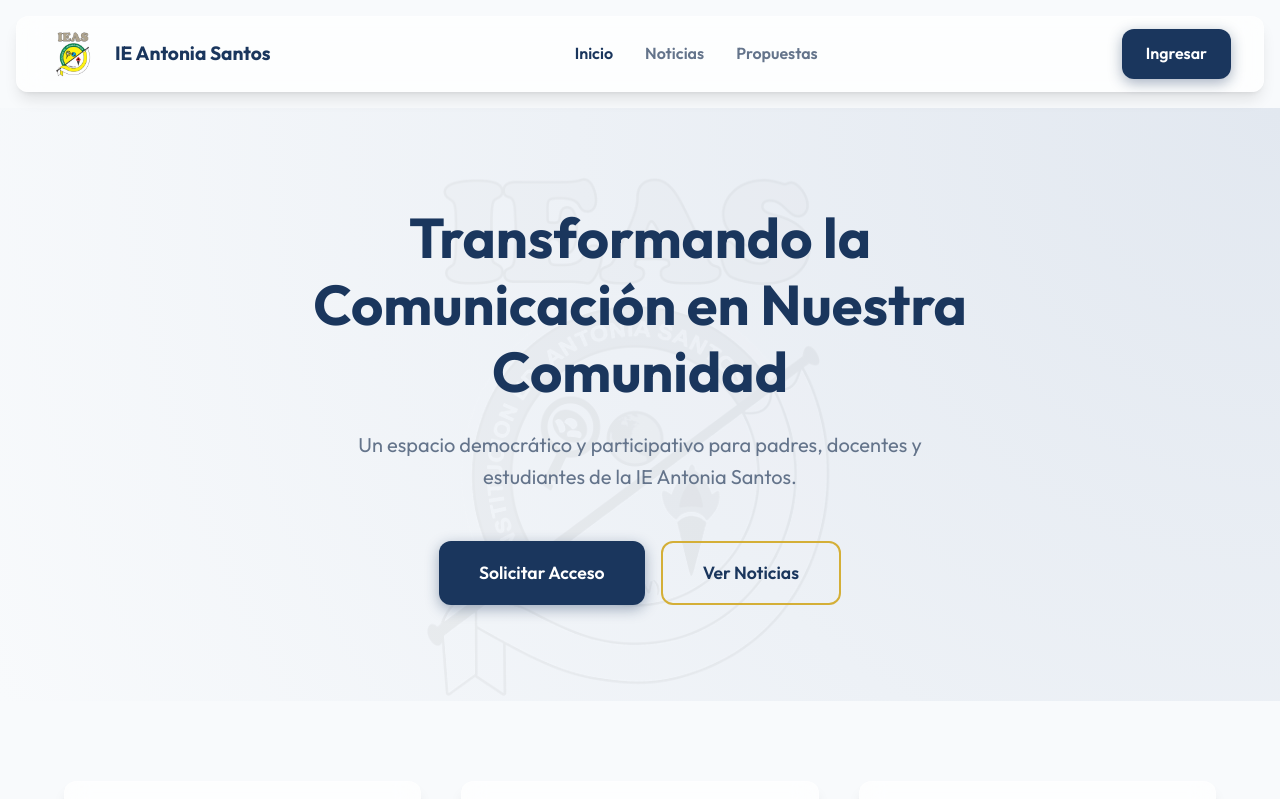
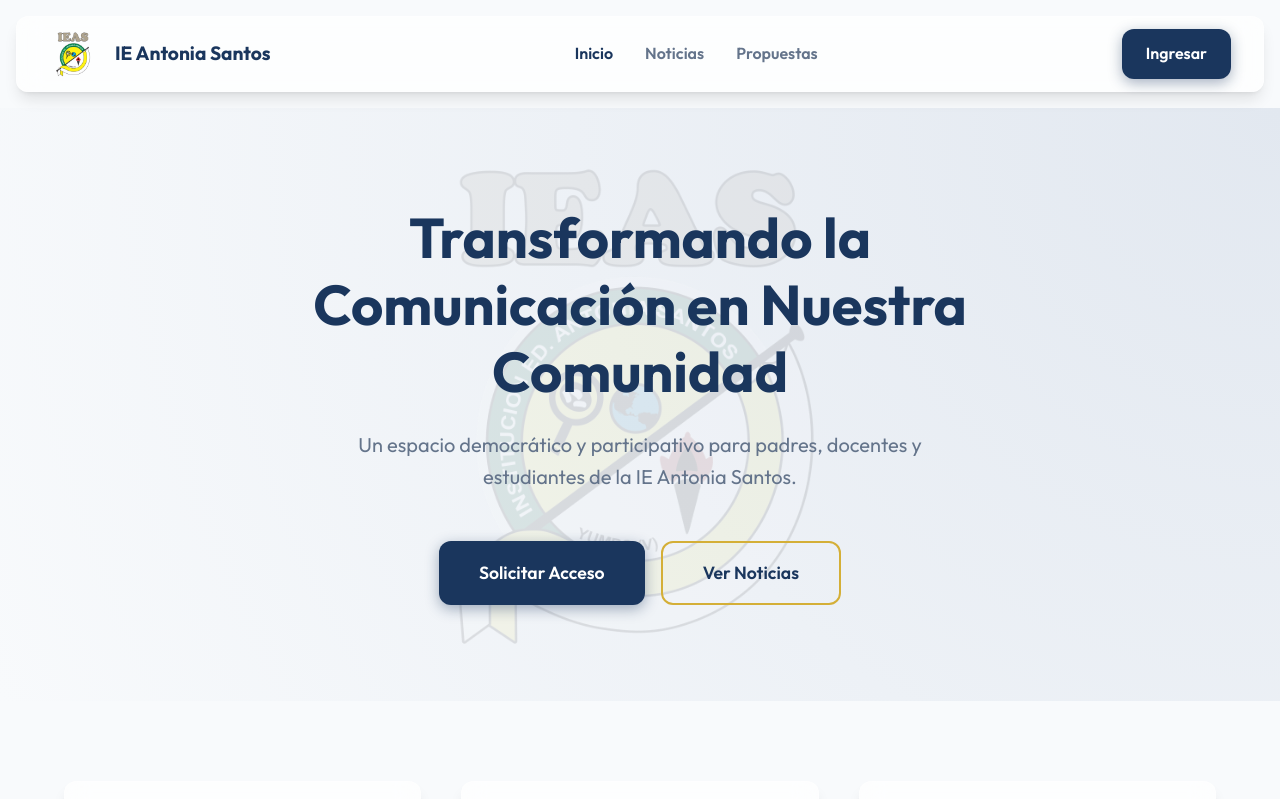
Before and after one commit to HannsKSA/antonia-santos, a Next.js app: page / in a window 1280 px wide. Shown: the top 799 px of the page. Built offline with nearby package versions, Linux system fonts and the light colour scheme.

Commit message:
style: mejorar visibilidad de la marca de agua del logo

```diff
--- a/src/app/page.tsx
+++ b/src/app/page.tsx
@@ -14,19 +14,19 @@ export default function Home() {
         {/* Marca de Agua Logo */}
         <div style={{
           position: 'absolute',
-          top: '55%',
+          top: '50%',
           left: '50%',
           transform: 'translate(-50%, -50%)',
-          width: '600px',
-          height: '600px',
+          width: '550px',
+          height: '550px',
           backgroundImage: 'url("/logo.png")',
           backgroundSize: 'contain',
           backgroundRepeat: 'no-repeat',
           backgroundPosition: 'center',
-          opacity: 0.05,
+          opacity: 0.12,
           pointerEvents: 'none',
           zIndex: 0,
-          filter: 'grayscale(1) brightness(1.2)'
+          filter: 'grayscale(0.5)'
         }} />
         <div className="container animate-fade-in" style={{ position: 'relative', zIndex: 1 }}>
           <h1 style={{ fontSize: '3.5rem', marginBottom: '1.5rem', maxWidth: '800px', margin: '0 auto 1.5rem' }}>
```
